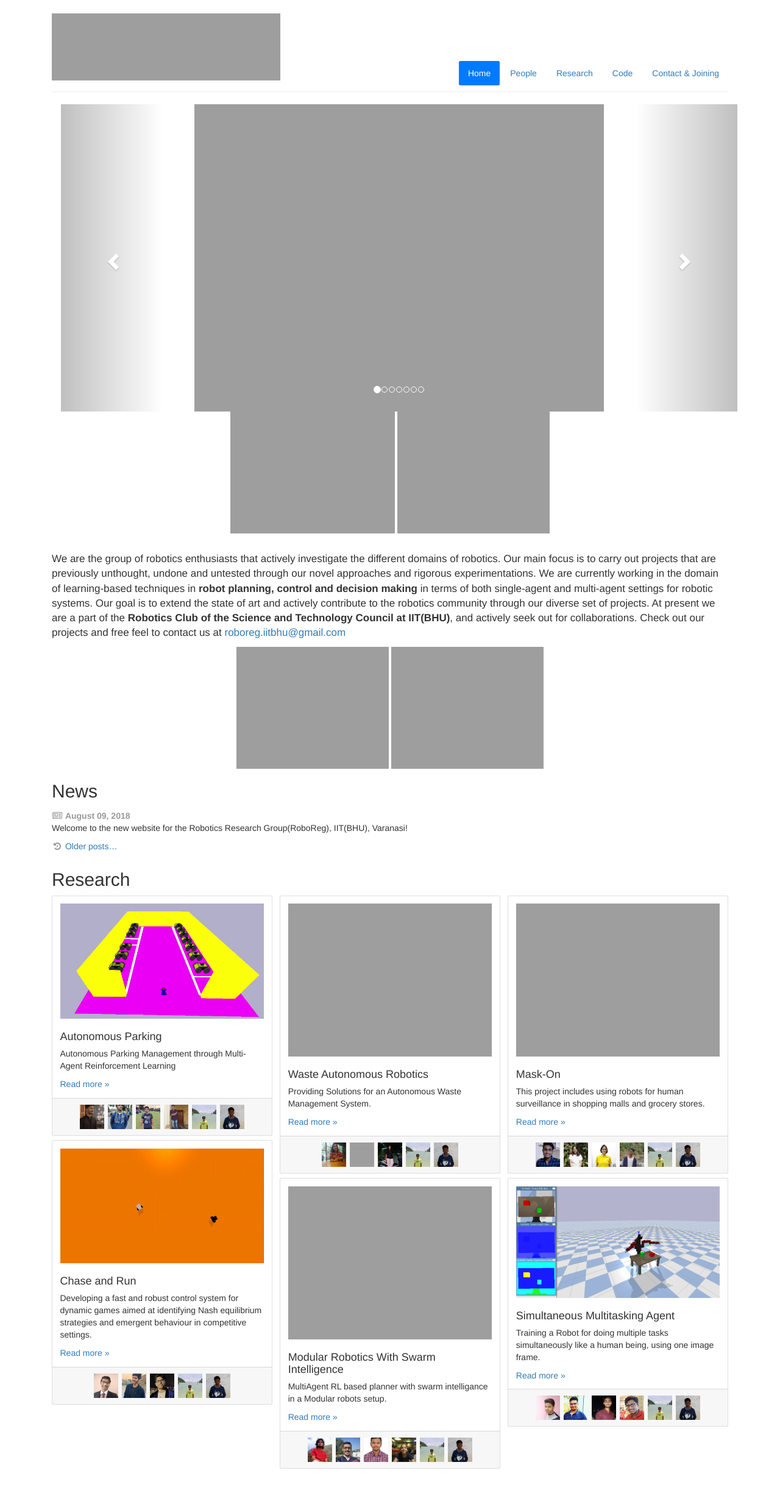
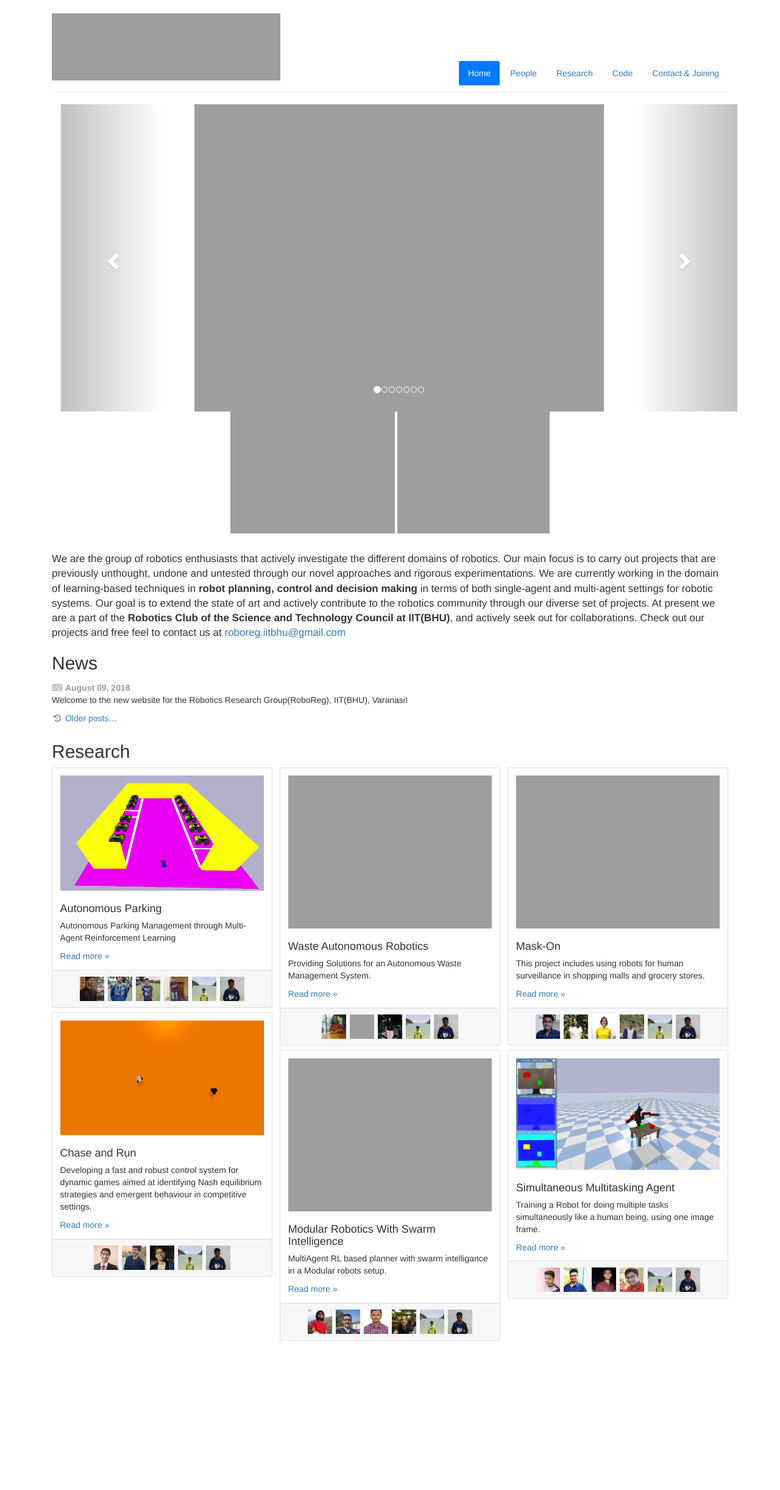
Before and after one commit to Robotics-Club-IIT-BHU/RoboReG, a Jekyll site: the page built from index.html, in a window 1280 px wide. Shown: the whole page at 61% size. Built offline with Jekyll 4.4.1, drawn with Linux system fonts in a browser that asks for light colours; after the commit the page ends 2234 px from its top, so only the background shows below that.

Commit message:
Update index.html

```diff
--- a/index.html
+++ b/index.html
@@ -96,12 +96,6 @@ role-tables:
     </p>
 </div> -->
 
- <div align="center">
-  <img src="{{site.base}}/img/roboclub.jpg" alt="roboclub" style="width:250px;height:200px">
-  <img src="{{site.base}}/img/sntc.jpg" alt="sntc" style="width:250px;height:200px">
- </div>
-
-
 <section>
     <h2>News</h2>
     <ul class="news list-unstyled">
```
